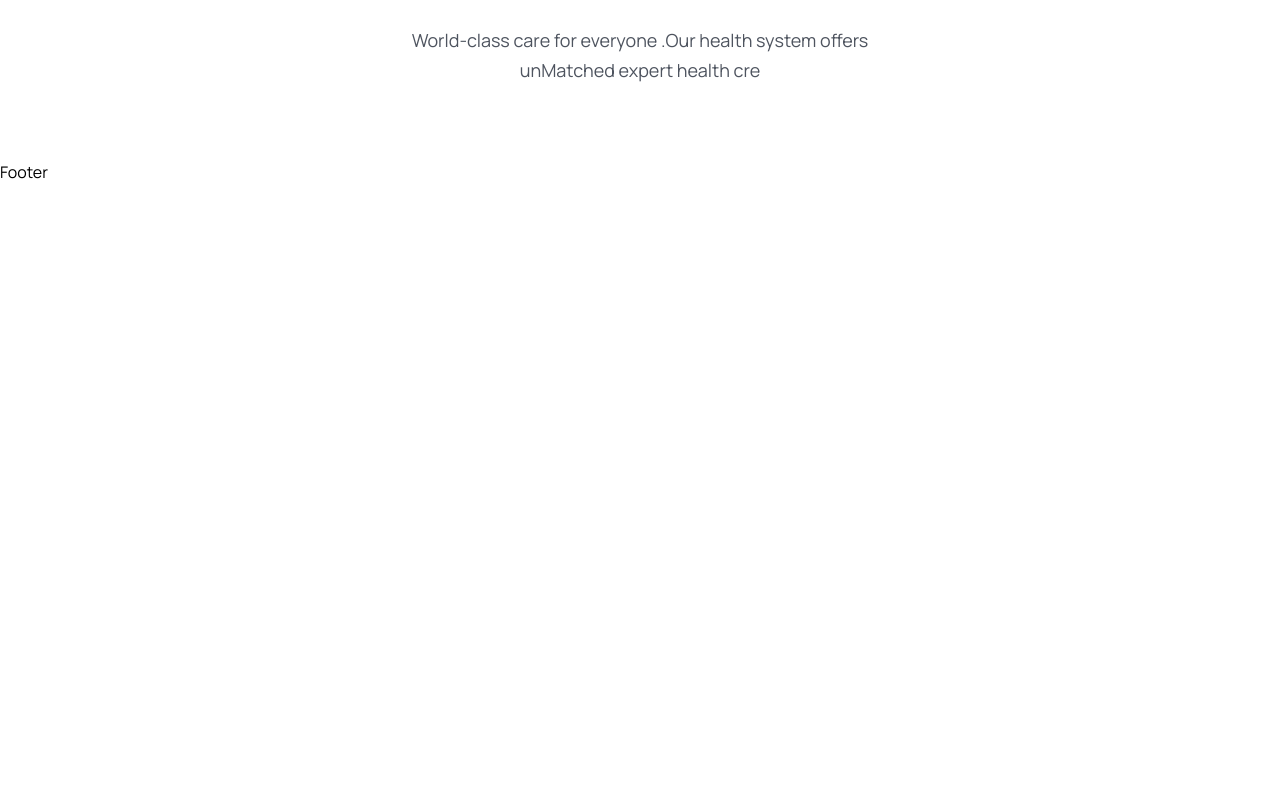
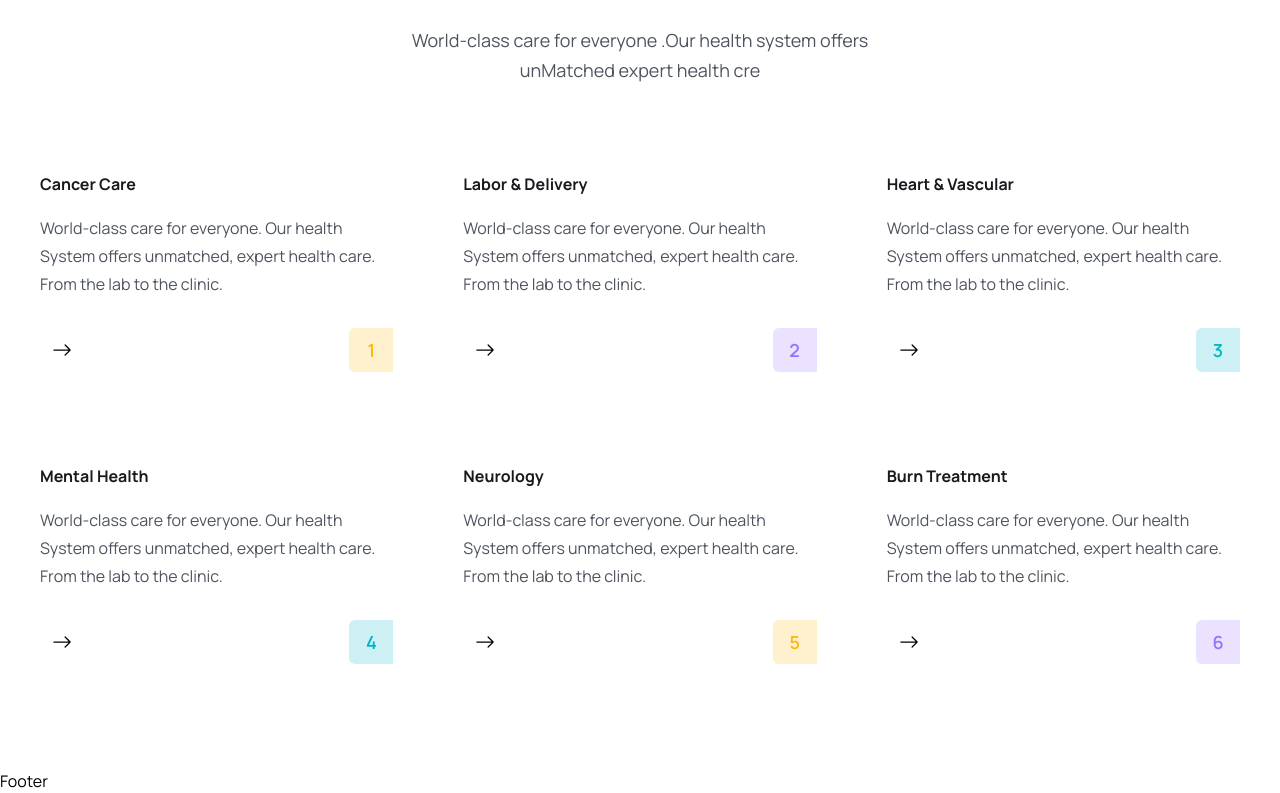
Before and after one commit to SalmanMohammed2001/Doctor_Appointement, a React (Vite) app: page / in a window 1280 px wide. Shown: the part 2421-3214 px from the top of the page. Before the commit the page ends 2605 px from the top, so only its background shows below. Built offline with nearby package versions, Linux system fonts and the light colour scheme.

Commit message:
service card finalize

```diff
--- /dev/null
+++ b/src/components/Service/ServiceCard.tsx
@@ -0,0 +1,29 @@
+
+
+
+// @ts-ignore
+import {Link} from "react-router-dom";
+import {BsArrowRight} from "react-icons/bs";
+
+// @ts-ignore
+const ServiceCard = ({item,index}) => {
+
+    const{name,desc,bgColor,textColor}=item
+    return (
+        <div className={"py-[30px] px-3 lg:px-5"}>
+            <h2 className="text-[16px] leading-7 font-[700] text-headingColor ">{name}</h2>
+            <p className="text-[16px] leading-7 font-[400] text-textColor mt-4">{desc}</p>
+
+            <div className="flex items-center justify-between mt-[30px]">
+                <Link to={"/doctors"} className="w-[44px] h-[44px] rounded-full border-solid  border-[#181A1E]
+                                flex items-center justify-center group hover:bg-primaryColor hover:border-none">
+                    <BsArrowRight className="group-hover:text-white w-6 h-5"/>
+                </Link>
+                <span className="w-[44px] h-[44px] flex items-center justify-center text-[18px] leading-[30px]
+                font-[600]" style={{background:`${bgColor}`,color:`${textColor}`,borderRadius:'6px 0 0 6px '}}> {index + 1}</span>
+            </div>
+        </div>
+    );
+};
+
+export default ServiceCard;
--- /dev/null
+++ b/src/components/Service/ServiceList.tsx
@@ -0,0 +1,21 @@
+
+
+import {services} from '../../assets/data/service.ts'
+
+import ServiceCard from "./ServiceCard.tsx";
+
+const ServiceList = () => {
+    return (
+        <div className="grid grid-cols-1 md:grid-cols-2 lg:grid-cols-3 gap-5 lg:gap-[30px] mt-[30px] lg:mt-[55px]">
+            {
+                services.map((item,index)=>{
+                    return(
+                      <ServiceCard key={index}  item={item}  index={index}/>
+                    );
+                })
+            }
+        </div>
+    );
+};
+
+export default ServiceList;
--- a/src/pages/Home.tsx
+++ b/src/pages/Home.tsx
@@ -7,6 +7,8 @@ import icon03 from '../assets/images/icon03.png'
 import {BsArrowRight} from 'react-icons/bs'
 import {Link} from "react-router-dom";
 import About from "../components/About/About.tsx";
+
+import ServiceList from "../components/Service/ServiceList.tsx";
 
 const Home = () => {
     return (
@@ -162,6 +164,7 @@ const Home = () => {
                             World-class care for everyone .Our health system offers unMatched expert health cre
                         </p>
                     </div>
+                        <ServiceList/>
                 </div>
             </section>
             {/*=========================service  section end ==========================*/}
```
